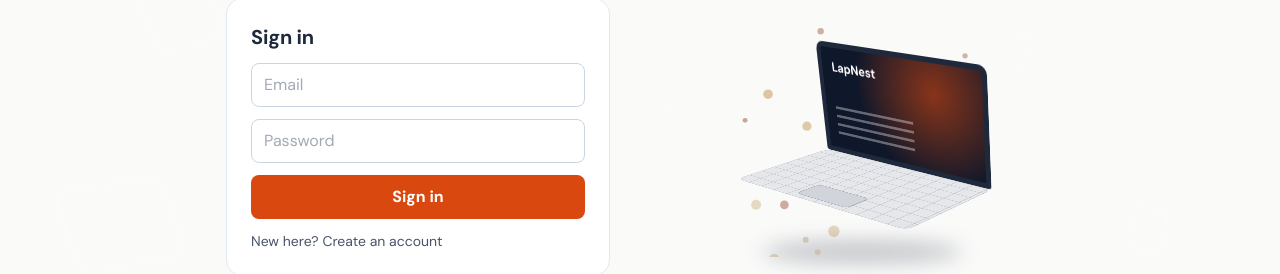
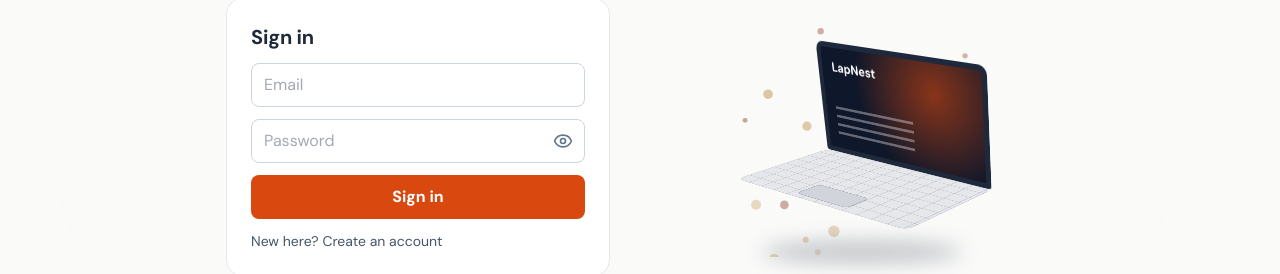
Before and after one commit to tejashwinigm2004-hash/lapnest, a React (Vite) app in the folder frontend/: page /login in a window 1280 px wide. Shown: the part 151-425 px from the top of the page. Built offline with nearby package versions, Linux system fonts and the light colour scheme.

Commit message:
Add show/hide password eye button

```diff
--- a/frontend/src/pages/Login.jsx
+++ b/frontend/src/pages/Login.jsx
@@ -1,14 +1,17 @@
-import { useState } from 'react'; import Shapes from '../components/Shapes'; import Laptop3D from '../components/Laptop3D'; import { Link, useNavigate } from 'react-router-dom'; import toast from 'react-hot-toast';
+import { useState } from 'react'; import Shapes from '../components/Shapes'; import Laptop3D from '../components/Laptop3D'; import { Link, useNavigate } from 'react-router-dom'; import toast from 'react-hot-toast'; import { Eye, EyeOff } from 'lucide-react';
 import api from '../services/api'; import { useApp } from '../context/AppContext';
 export default function Auth({ register }) {
-  const [f, setF] = useState({}); const { login } = useApp(); const nav = useNavigate(); const ch = e => setF({ ...f, [e.target.name]: e.target.value });
+  const [f, setF] = useState({}); const [show, setShow] = useState(false); const { login } = useApp(); const nav = useNavigate(); const ch = e => setF({ ...f, [e.target.name]: e.target.value });
   const submit = async e => { e.preventDefault();
     try { const { data } = await api.post(register ? '/auth/register' : '/auth/login', f); login(data); nav(data.user.role === 'user' ? '/' : '/admin'); }
     catch (err) { toast.error(err.response?.data?.message || 'Something went wrong'); } };
   const field = (name, label, type = 'text') => <input name={name} type={type} placeholder={label} onChange={ch} required className="w-full border border-slate-300 rounded-lg px-3 min-h-11" />;
+  const password = <div className="relative">
+    <input name="password" type={show ? 'text' : 'password'} placeholder="Password" onChange={ch} required className="w-full border border-slate-300 rounded-lg pl-3 pr-12 min-h-11" />
+    <button type="button" onClick={() => setShow(s => !s)} aria-label={show ? 'Hide password' : 'Show password'} aria-pressed={show} className="absolute inset-y-0 right-0 w-11 grid place-items-center text-slate-500 hover:text-ink">{show ? <EyeOff size={20} /> : <Eye size={20} />}</button></div>;
   return <div className="relative overflow-hidden pb-10"><Shapes /><div className="relative z-10 max-w-4xl mx-auto grid lg:grid-cols-2 items-center gap-6 px-4"><form key={String(register)} onSubmit={submit} className="w-full max-w-sm mx-auto p-6 mt-10 space-y-3 border border-slate-200 rounded-2xl bg-white/90 backdrop-blur">
     <h1 className="text-xl font-bold text-ink">{register ? 'Create your account' : 'Sign in'}</h1>
-    {register && <>{field('name', 'Full name')}{field('phone', '10-digit phone')}</>}{field('email', 'Email', 'email')}{field('password', 'Password', 'password')}
+    {register && <>{field('name', 'Full name')}{field('phone', '10-digit phone')}</>}{field('email', 'Email', 'email')}{password}
     <button className="w-full bg-brand text-white min-h-11 rounded-lg font-semibold">{register ? 'Create account' : 'Sign in'}</button>
     <p className="text-sm">{register ? <Link to="/login">Have an account? Sign in</Link> : <Link to="/register">New here? Create an account</Link>}</p></form><div className="hidden lg:block mt-10"><Laptop3D /></div></div></div>;
 }
```
